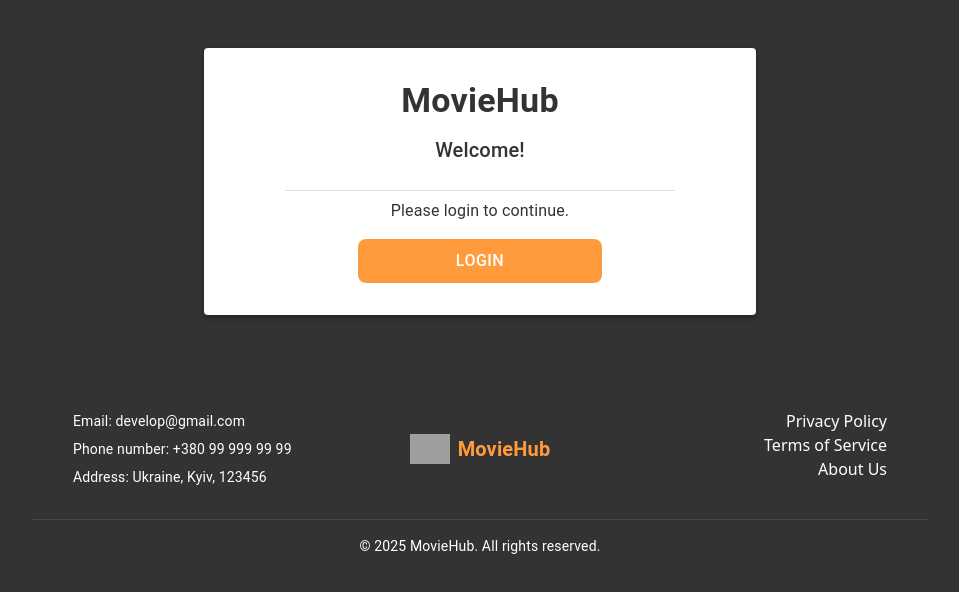
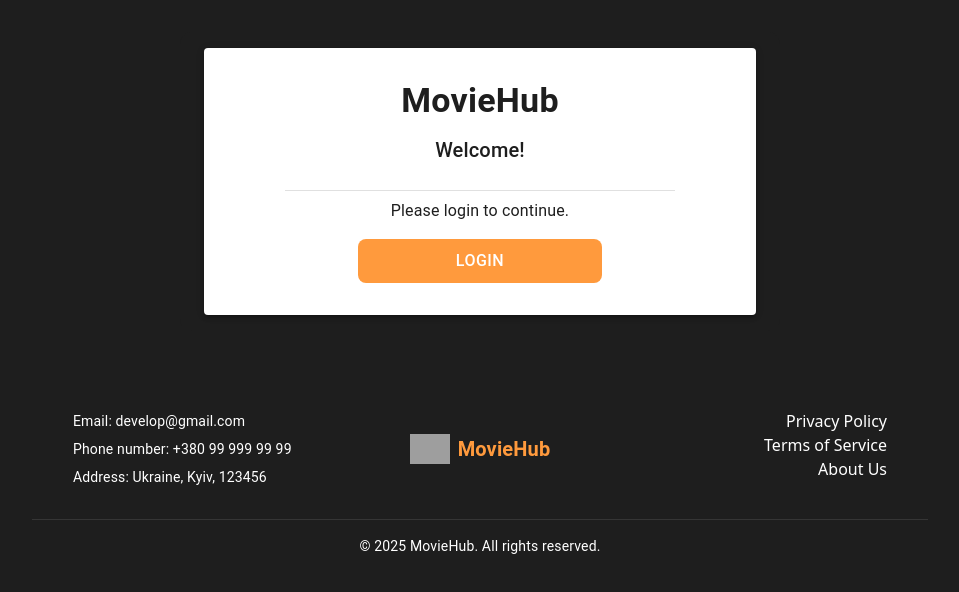
Before and after one commit to Rivgoo/MovieHub-WEB, a React (Vite) app: page / in a window 1280 px wide. Shown: the top 592 px of the page, without its empty margins (160-1119 px from the left). Built offline with nearby package versions, Linux system fonts and the light colour scheme; grey boxes are pictures that could not be loaded.

Commit message:
feat: update dark color

```diff
--- a/src/index.css
+++ b/src/index.css
@@ -5,7 +5,7 @@
 
 	color-scheme: light dark;
 	color: rgba(255, 255, 255, 0.87);
-	background-color: #333333;
+	background-color: #1e1e1e;
 
 	font-synthesis: none;
 	text-rendering: optimizeLegibility;
--- a/src/theme/theme.tsx
+++ b/src/theme/theme.tsx
@@ -4,7 +4,7 @@ const Orange = '#FF9A3D'; // Orange
 const DarkOrange = '#FF6715'; // DarkOrange
 const Withe = '#FFFFFF'; // Withe
 const LightGray = '#F5F5F5'; // LightGray
-const DarkGray = '#333333'; // DarkGray
+const DarkGray = '#1e1e1e'; // DarkGray
 
 const theme = createTheme({
   palette: {
```
